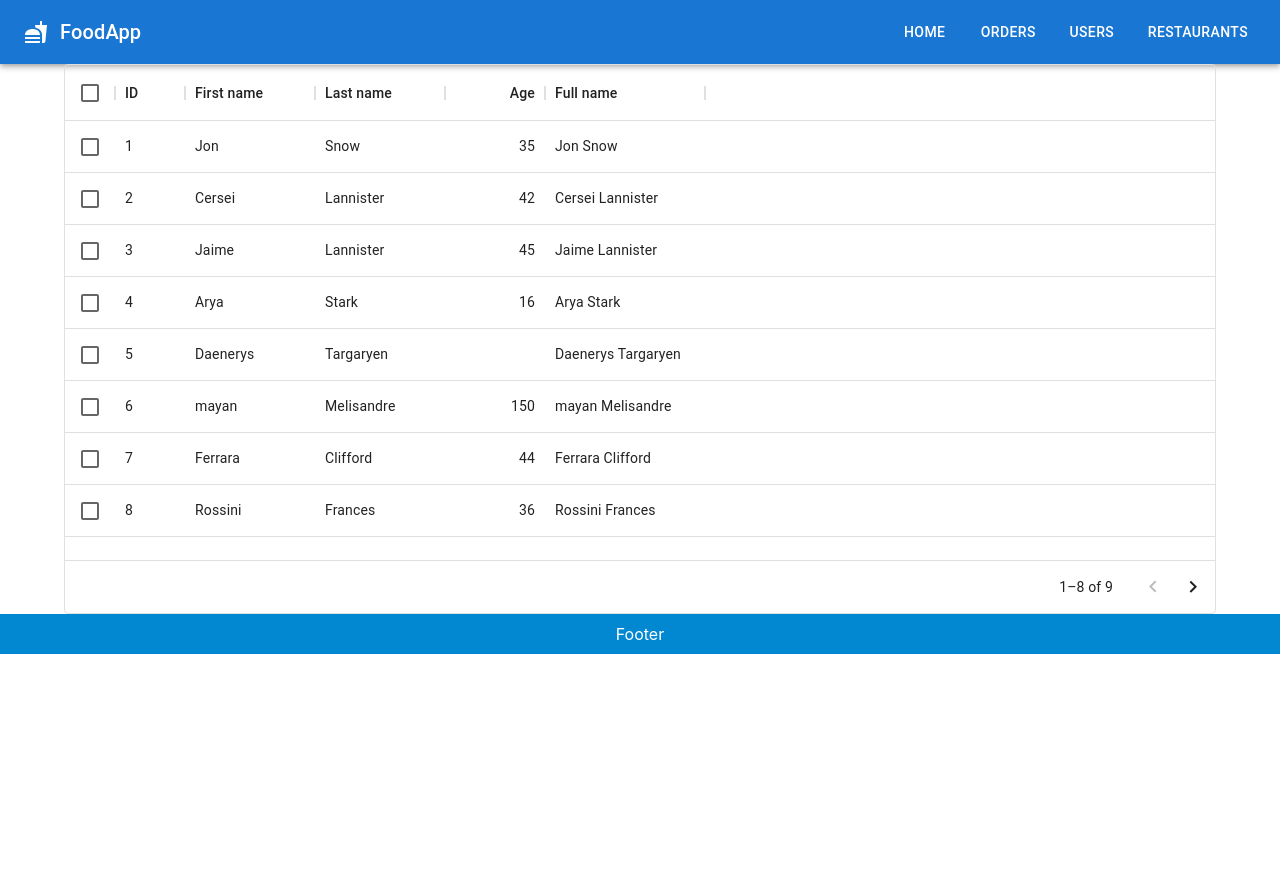
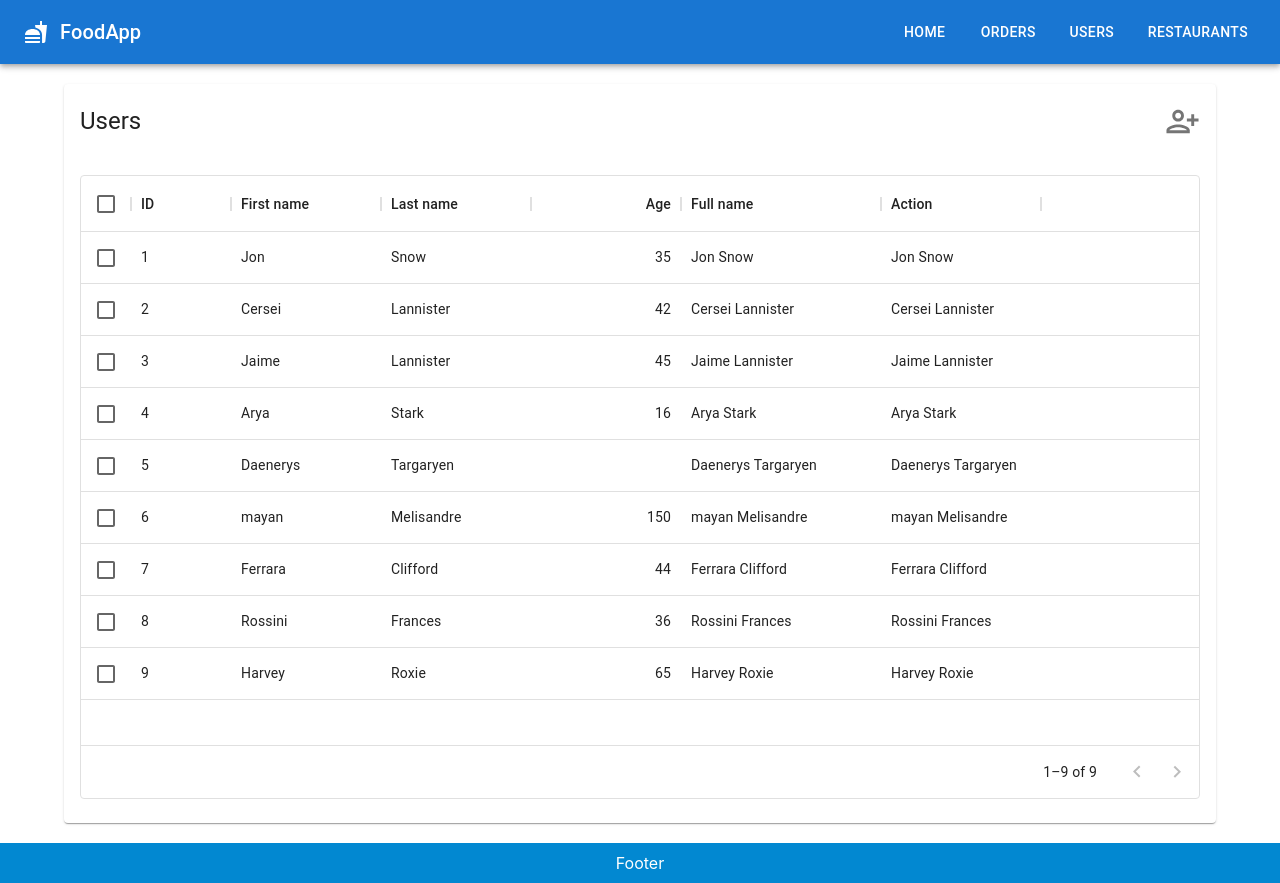
Before and after one commit to syedasadhashmi/FoodApp, a Next.js app: page / in a window 1280 px wide. Before the commit the page ends 800 px from the top, so only its background shows below. Built offline with nearby package versions, Linux system fonts and the light colour scheme.

Commit message:
card wrapper added

```diff
--- a/components/UI/Footer.module.css
+++ b/components/UI/Footer.module.css
@@ -6,4 +6,5 @@
 .footer {
   background-color: #0288d1;
   color: white;
+  margin-top: 20px;
 }
--- a/components/UI/Header.js
+++ b/components/UI/Header.js
@@ -1,4 +1,4 @@
-import Link from 'next/link';
+import Link from "next/link";
 import {
   AppBar,
   Toolbar,
@@ -6,11 +6,11 @@ import {
   Typography,
   Stack,
   Button,
-} from '@mui/material';
-import FastfoodIcon from '@mui/icons-material/Fastfood';
+} from "@mui/material";
+import FastfoodIcon from "@mui/icons-material/Fastfood";
 const Header = () => {
   return (
-    <AppBar position="static">
+    <AppBar position="static" sx={{ marginBottom: "20px" }}>
       <Toolbar>
         <IconButton size="large" edge="start" color="inherit" aria-label="logo">
           <FastfoodIcon />
--- a/pages/Users/index.js
+++ b/pages/Users/index.js
@@ -128,51 +128,86 @@
 // };
 
 // export default Users;
-import { Container } from '@mui/material';
-import { DataGrid } from '@mui/x-data-grid';
+import {
+  Container,
+  Card,
+  CardContent,
+  CardHeader,
+  Typography,
+  Button,
+  IconButton,
+} from "@mui/material";
+import PersonAddAltIcon from "@mui/icons-material/PersonAddAlt";
+import { DataGrid } from "@mui/x-data-grid";
+import Link from "next/link";
 
 const columns = [
-  { field: 'id', headerName: 'ID', width: 70 },
-  { field: 'firstName', headerName: 'First name', width: 130 },
-  { field: 'lastName', headerName: 'Last name', width: 130 },
+  { field: "id", headerName: "ID", width: 100 },
+  { field: "firstName", headerName: "First name", width: 150 },
+  { field: "lastName", headerName: "Last name", width: 150 },
   {
-    field: 'age',
-    headerName: 'Age',
-    type: 'number',
+    field: "age",
+    headerName: "Age",
+    type: "number",
+    width: 150,
   },
   {
-    field: 'fullName',
-    headerName: 'Full name',
-    description: 'This column has a value getter and is not sortable.',
+    field: "fullName",
+    headerName: "Full name",
+    description: "This column has a value getter and is not sortable.",
+    sortable: false,
+    width: 200,
+    valueGetter: (params) =>
+      `${params.row.firstName || ""} ${params.row.lastName || ""}`,
+  },
+  {
+    field: "action",
+    headerName: "Action",
+    description: "This column has a value getter and is not sortable.",
     sortable: false,
     width: 160,
     valueGetter: (params) =>
-      `${params.row.firstName || ''} ${params.row.lastName || ''}`,
+      `${params.row.firstName || ""} ${params.row.lastName || ""}`,
   },
 ];
 
 const rows = [
-  { id: 1, lastName: 'Snow', firstName: 'Jon', age: 35 },
-  { id: 2, lastName: 'Lannister', firstName: 'Cersei', age: 42 },
-  { id: 3, lastName: 'Lannister', firstName: 'Jaime', age: 45 },
-  { id: 4, lastName: 'Stark', firstName: 'Arya', age: 16 },
-  { id: 5, lastName: 'Targaryen', firstName: 'Daenerys', age: null },
-  { id: 6, lastName: 'Melisandre', firstName: 'mayan', age: 150 },
-  { id: 7, lastName: 'Clifford', firstName: 'Ferrara', age: 44 },
-  { id: 8, lastName: 'Frances', firstName: 'Rossini', age: 36 },
-  { id: 9, lastName: 'Roxie', firstName: 'Harvey', age: 65 },
+  { id: 1, lastName: "Snow", firstName: "Jon", age: 35 },
+  { id: 2, lastName: "Lannister", firstName: "Cersei", age: 42 },
+  { id: 3, lastName: "Lannister", firstName: "Jaime", age: 45 },
+  { id: 4, lastName: "Stark", firstName: "Arya", age: 16 },
+  { id: 5, lastName: "Targaryen", firstName: "Daenerys", age: null },
+  { id: 6, lastName: "Melisandre", firstName: "mayan", age: 150 },
+  { id: 7, lastName: "Clifford", firstName: "Ferrara", age: 44 },
+  { id: 8, lastName: "Frances", firstName: "Rossini", age: 36 },
+  { id: 9, lastName: "Roxie", firstName: "Harvey", age: 65 },
 ];
 
 export default function DataTable() {
   return (
-    <Container style={{ height: 550 }}>
+    <Container>
+      <Card>
+        <CardHeader
+          title="Users"
+          action={
+            <IconButton>
+              <Link href="../../components/UI/AddUserModal">
+                <PersonAddAltIcon sx={{ fontSize: "35px" }} />
+              </Link>
+            </IconButton>
+          }
+        />
+        <CardContent>
           <DataGrid
+            sx={{ height: "78vh" }}
             rows={rows}
             columns={columns}
-        pageSize={8}
+            pageSize={9}
             rowsPerPageOptions={[9]}
             checkboxSelection
           />
+        </CardContent>
+      </Card>
     </Container>
   );
 }
```
Also changed, not shown: pages/Orders/index.js (+17 -17 lines). Lines whose indentation alone changed are shown as unchanged.
